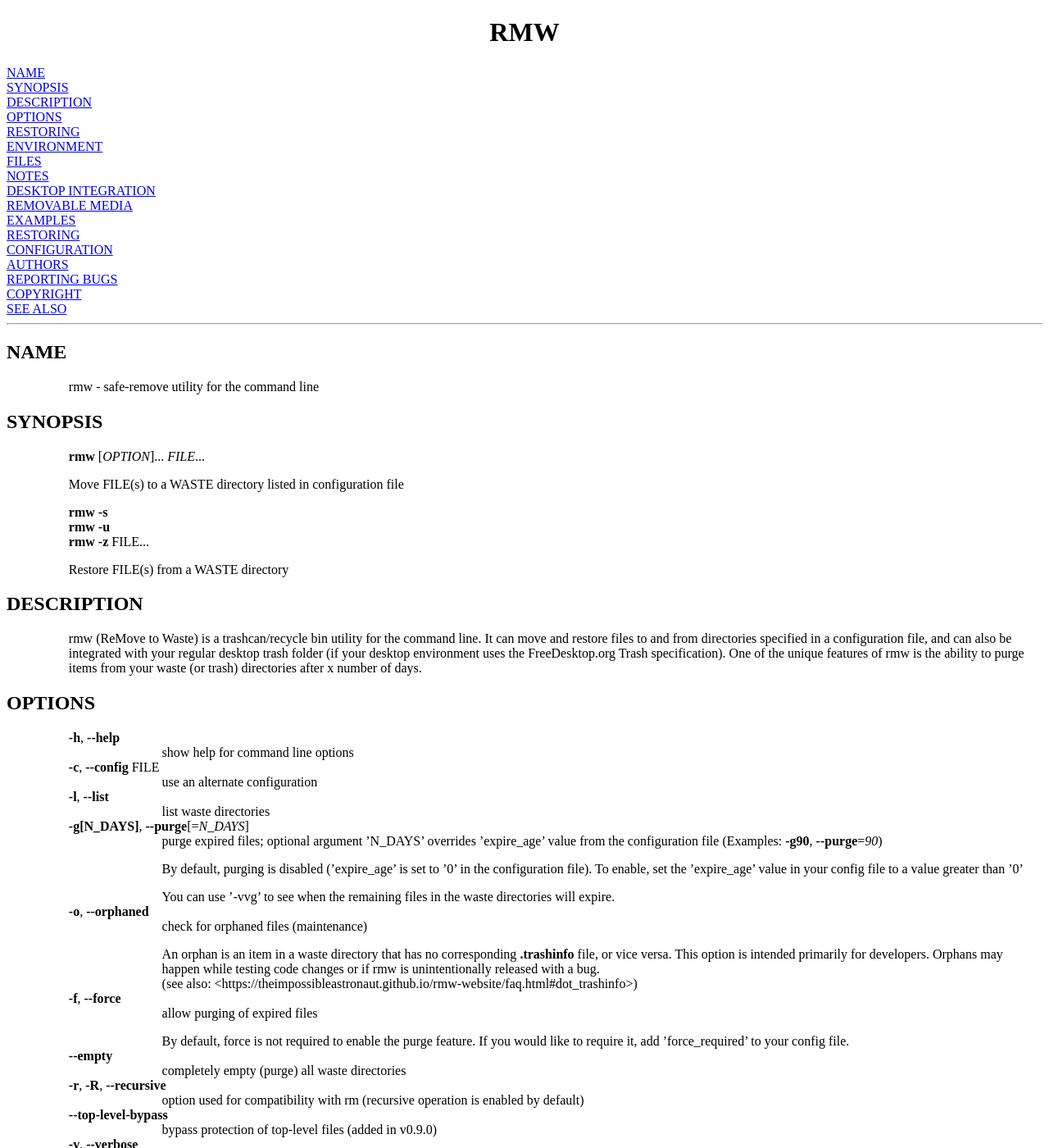
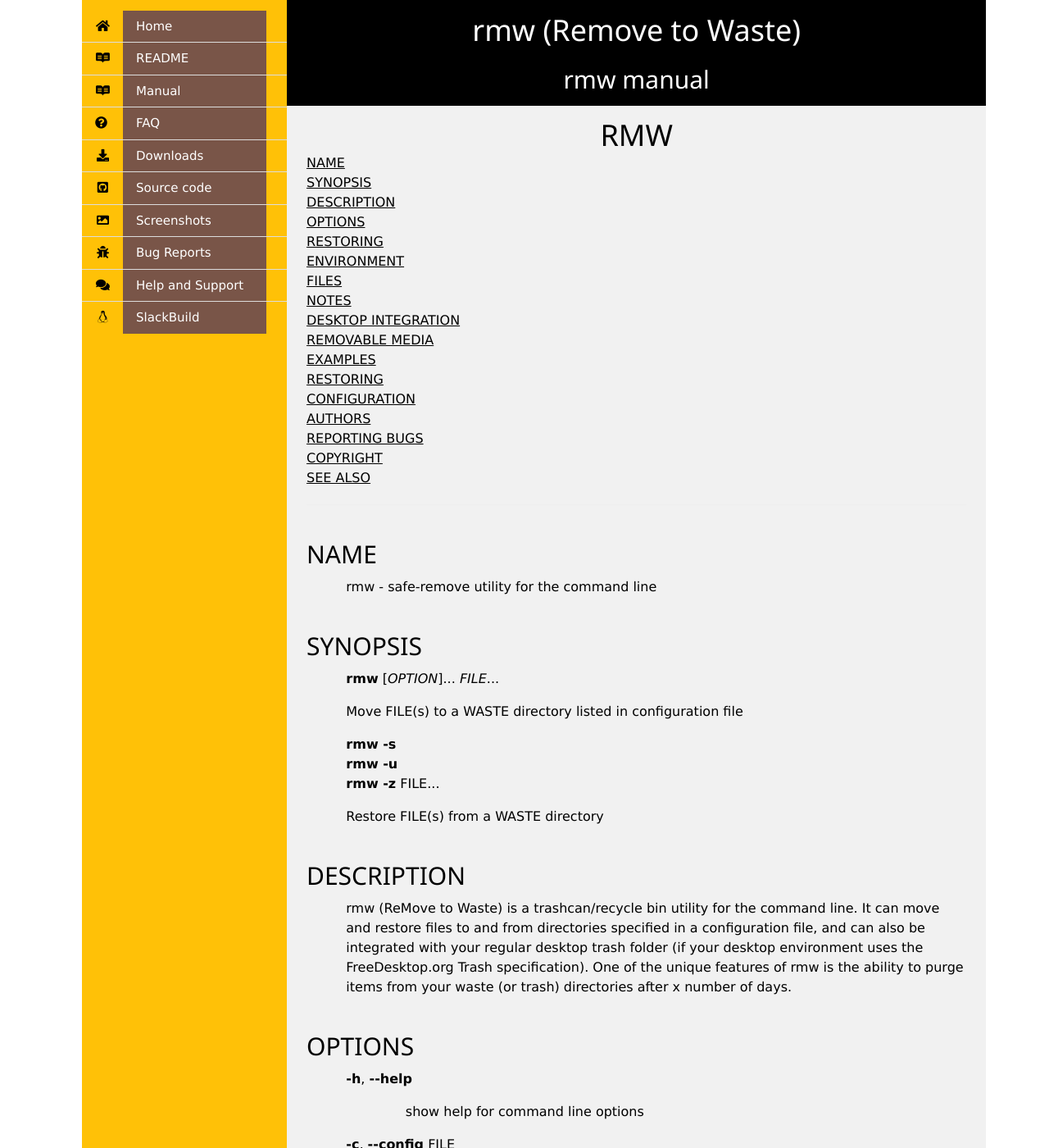
Before and after one commit to theimpossibleastronaut/rmw-website, a Jekyll site: the page built from rmw_man.html, in a window 1280 px wide and 1400 px high. Shown: the whole window at 82% size. Built offline with Jekyll 4.4.1, drawn with Linux system fonts in a browser that asks for light colours; some of the changed text lies outside the part shown.

Commit message:
Fix man page

```diff
--- a/rmw_man.html
+++ b/rmw_man.html
@@ -1,22 +1,9 @@
+---
+title: rmw manual
+layout: default
+---
 <!-- Creator     : groff version 1.24.1 -->
 <!-- CreationDate: Wed Apr  8 04:31:08 2026 -->
-<!DOCTYPE html PUBLIC "-//W3C//DTD HTML 4.01 Transitional//EN"
-"http://www.w3.org/TR/html4/loose.dtd">
-<html>
-<head>
-<meta name="generator" content="groff -Thtml, see www.gnu.org">
-<meta http-equiv="Content-Type" content="text/html; charset=UTF-8">
-<meta name="Content-Style" content="text/css">
-<style type="text/css">
-       p       { margin-top: 0; margin-bottom: 0; vertical-align: top }
-       pre     { margin-top: 0; margin-bottom: 0; vertical-align: top }
-       table   { margin-top: 0; margin-bottom: 0; vertical-align: top }
-       h1      { text-align: center }
-</style>
-<title>RMW</title>
-
-</head>
-<body>
 
 <h1 align="center">RMW</h1>
 
@@ -432,6 +419,3 @@ rmdir(1)</p>
 <p style="margin-left:6%; margin-top: 1em">Full
 documentation at:
 &lt;https://theimpossibleastronaut.github.io/rmw-website/&gt;</p>
-<hr>
-</body>
-</html>
```
